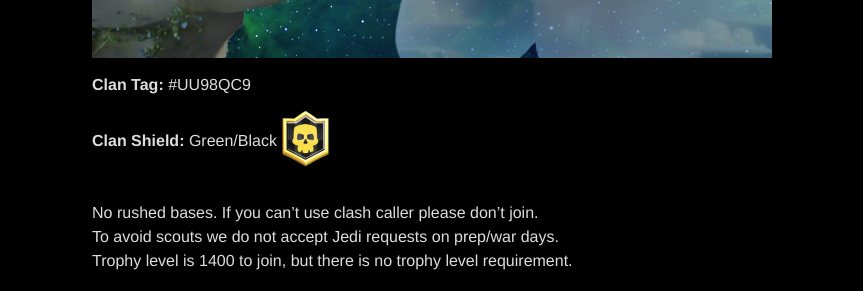
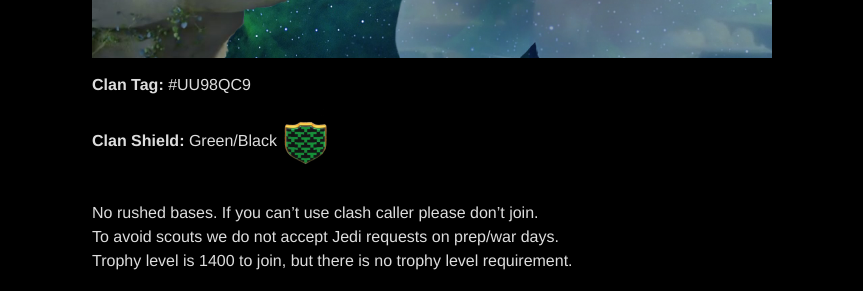
Before and after one commit to cpcobb/cpcobb.deathgrindfreak.io, a Jekyll site: the page built from join-us.md, in a window 1280 px wide. Shown: the part 988-1279 px from the top of the page, without its empty margins (208-1071 px from the left). Built offline with Jekyll 4.4.1, drawn with Linux system fonts in a browser that asks for light colours; nearby versions of some CDN libraries.

Commit message:
Fix image src

```diff
--- a/join-us.md
+++ b/join-us.md
@@ -8,7 +8,7 @@ permalink: /join/
 ![Spirit Call](/spirit.jpg)
 
 **Clan Tag:** #UU98QC9 <br/>
-**Clan Shield:** Green/Black <img src="/royale_badge.jpg" width="50px"/>
+**Clan Shield:** Green/Black <img src="/badge.jpg" width="50px"/>
 
 No rushed bases. If you can't use clash caller please don't join. <br/>
 To avoid scouts we do not accept Jedi requests on prep/war days. <br/>
```
